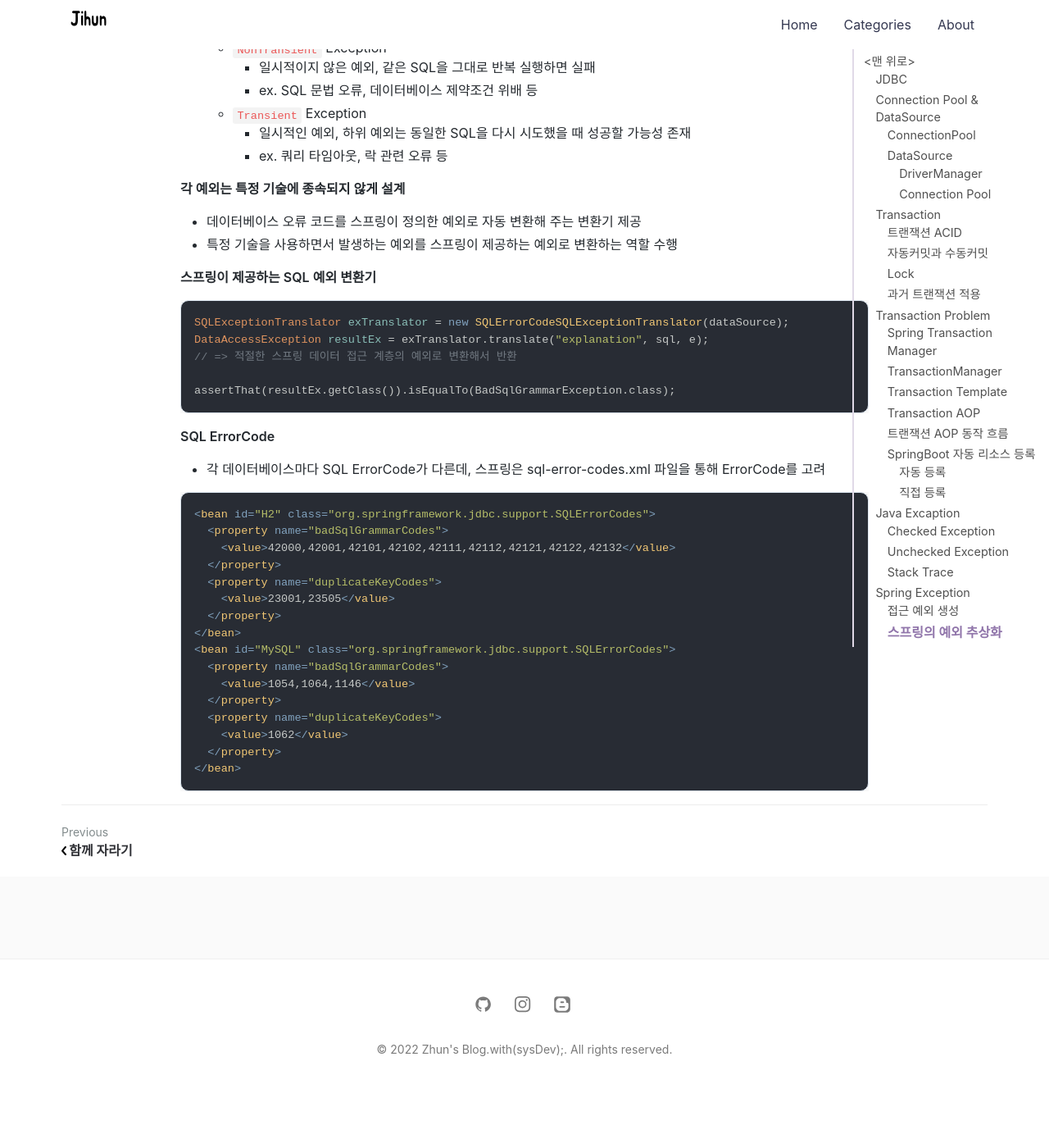
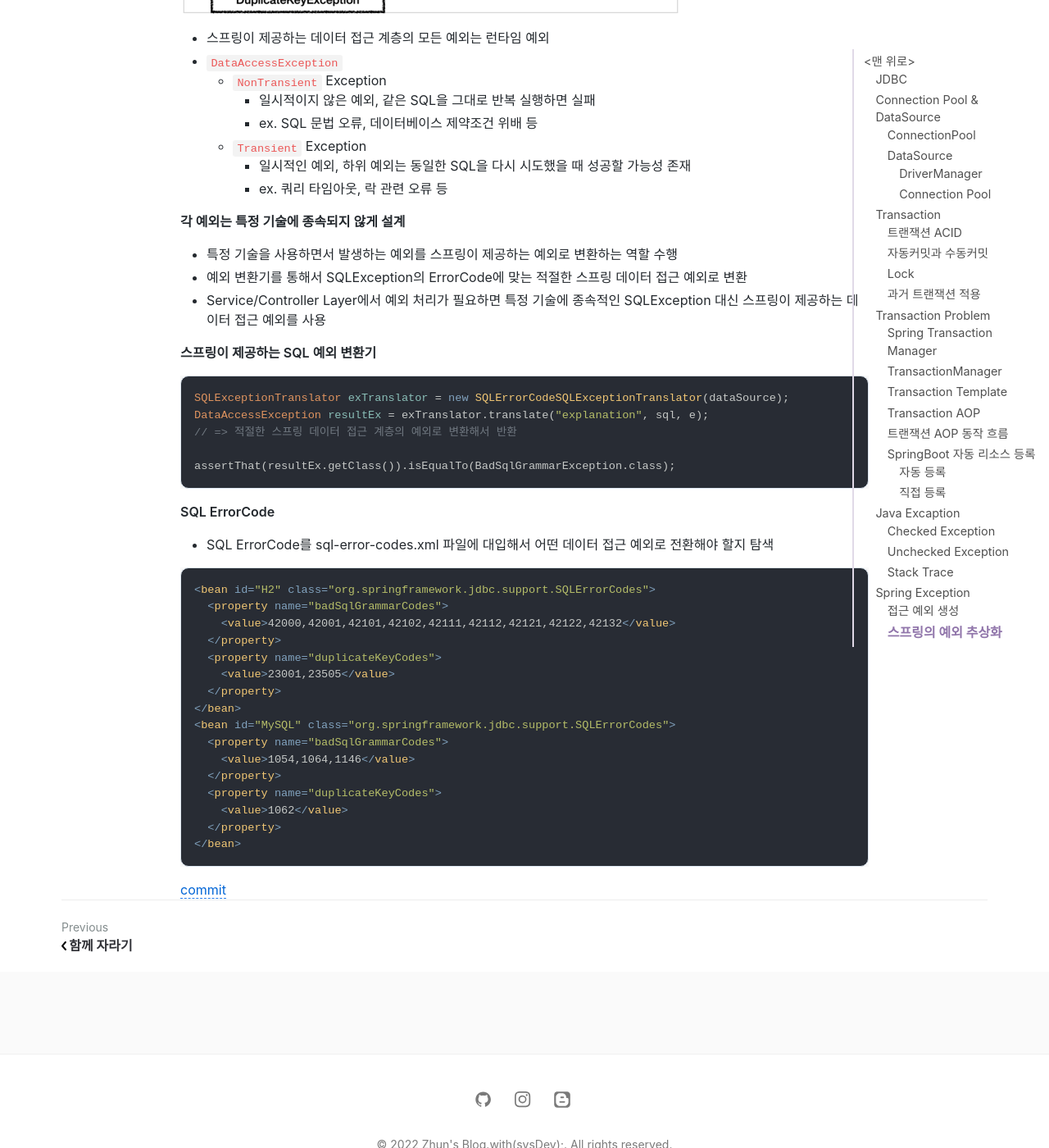
Before and after one commit to jihunparkme/jihunparkme.github.io, a Jekyll site: the page built from _posts/2022-08-08-Spring-DB-Part1.md, in a window 1280 px wide and 1400 px high, scrolled down 20070 px. Shown: the whole window at 82% size. Built offline with Jekyll 4.4.1, drawn with Linux system fonts in a browser that asks for light colours; nearby versions of some CDN libraries; comment, search, counter and statistics services are not loaded; before the commit the page ends 21405 px from its top, so only the background shows below that; some of the changed text lies outside the part shown.

Commit message:
[Spring Exception] 스프링 예외 추상화

````diff
--- a/_posts/2022-08-08-Spring-DB-Part1.md
+++ b/_posts/2022-08-08-Spring-DB-Part1.md
@@ -813,6 +813,8 @@
 
 ## 스프링의 예외 추상화
 
+스프링은 데이터 접근 계층에 대한 일관된 예외 추상화를 제공
+
 ![Result](https://github.com/jihunparkme/jihunparkme.github.io/blob/master/post_img/spring/spring-exception.png?raw=true 'Result')
 
 - 스프링이 제공하는 데이터 접근 계층의 모든 예외는 런타임 예외
@@ -826,8 +828,9 @@
 
 **각 예외는 특정 기술에 종속되지 않게 설계**
 
-  - 데이터베이스 오류 코드를 스프링이 정의한 예외로 자동 변환해 주는 변환기 제공
-  - 특정 기술을 사용하면서 발생하는 예외를 스프링이 제공하는 예외로 변환하는 역할  수행
+- 특정 기술을 사용하면서 발생하는 예외를 스프링이 제공하는 예외로 변환하는 역할 수행
+- 예외 변환기를 통해서 SQLException의 ErrorCode에 맞는 적절한 스프링 데이터 접근 예외로 변환
+- Service/Controller Layer에서 예외 처리가 필요하면 특정 기술에 종속적인 SQLException 대신 스프링이 제공하는 데이터 접근 예외를 사용
 
 **스프링이 제공하는 SQL 예외 변환기**
 
@@ -841,7 +844,7 @@
 
 **SQL ErrorCode**
 
-- 각 데이터베이스마다 SQL ErrorCode가 다른데, 스프링은 sql-error-codes.xml 파일을 통해 ErrorCode를 고려
+- SQL ErrorCode를 sql-error-codes.xml 파일에 대입해서 어떤 데이터 접근 예외로 전환해야 할지 탐색
 
 ```xml
 <bean id="H2" class="org.springframework.jdbc.support.SQLErrorCodes">
@@ -861,3 +864,5 @@
   </property>
 </bean>
 ```
+
+[commit](https://github.com/jihunparkme/Inflearn-Spring-DB/commit/88bcc83bb8812622c130348cf2b1d5ab5d2805e4)
````
